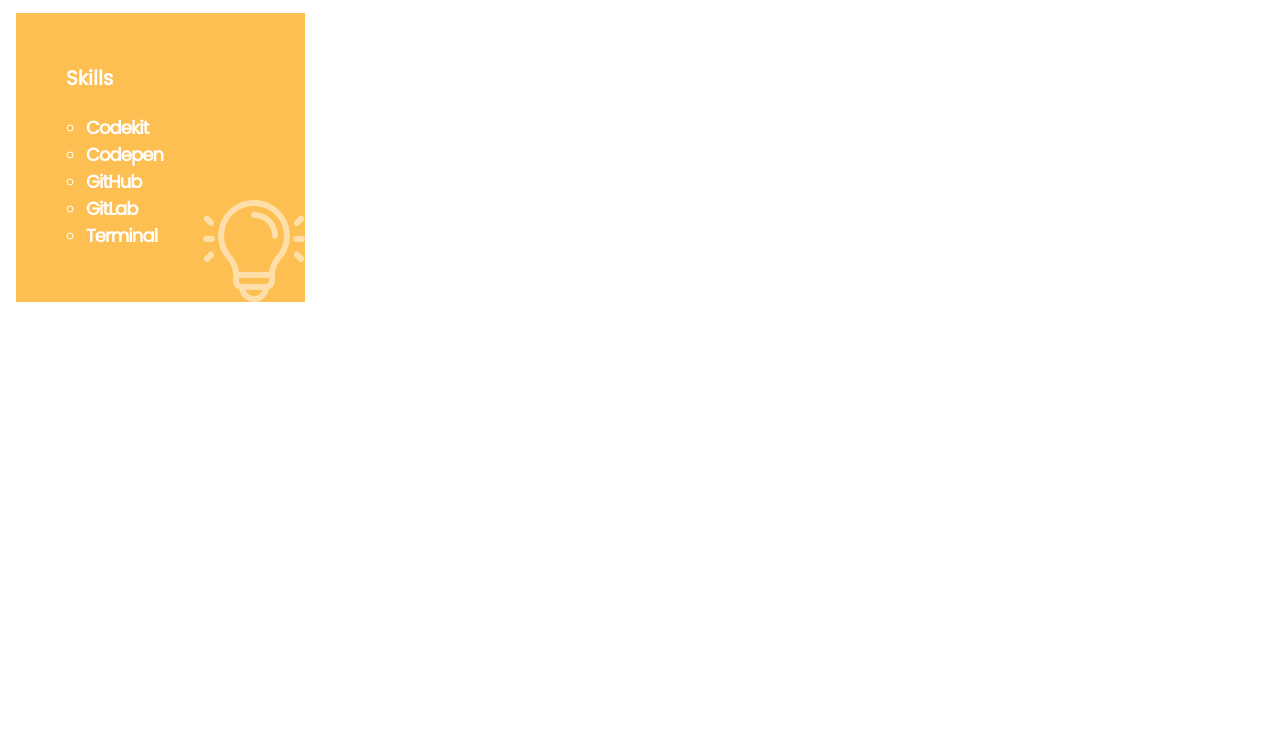
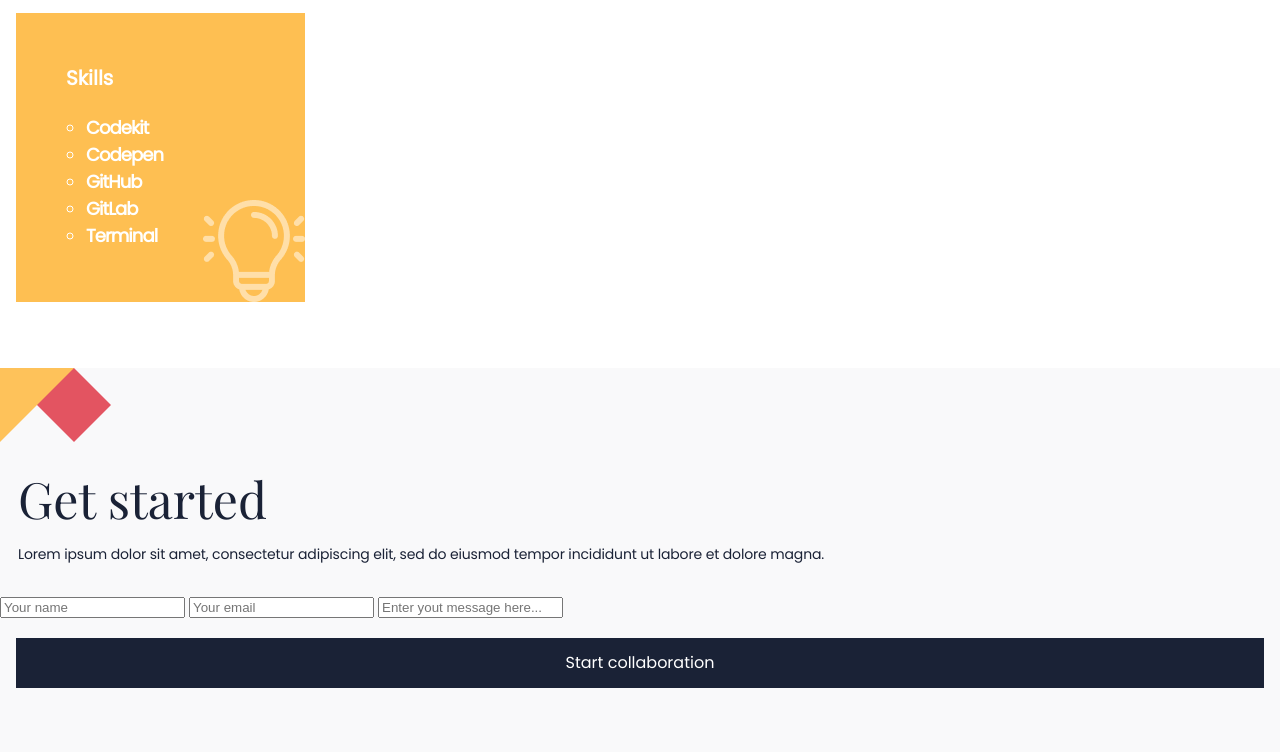
Before and after one commit to shm04/my-portfolio, a website: page index.html in a window 1280 px wide. Shown: the part 7175-7927 px from the top of the page. Before the commit the page ends 7543 px from the top, so only its background shows below. Drawn offline with nearby package versions, Linux system fonts and the light colour scheme.

Commit message:
Update index.html file contact form section

```diff
--- a/index.html
+++ b/index.html
@@ -121,5 +121,15 @@
             </li>
         </ul>
     </section>
+    <section class="footer get-started">
+        <h1 class="title-get-s">Get started</h1>
+        <p class="text-get-s">Lorem ipsum dolor sit amet, consectetur adipiscing elit, sed do eiusmod tempor incididunt ut labore et dolore magna.</p>
+        <form class="search-boxes" action="/form/submit" method="get">
+            <input class="name-email search1" type="text" placeholder="Your name">
+            <input class="name-email search2" type="email" placeholder="Your email">
+            <input class="message search3" type="text" placeholder="Enter yout message here...">
+        </form>
+        <a class="start-btn bottom" href="#">Start collaboration</a>
+    </section>
 </body>
 </html>
```
